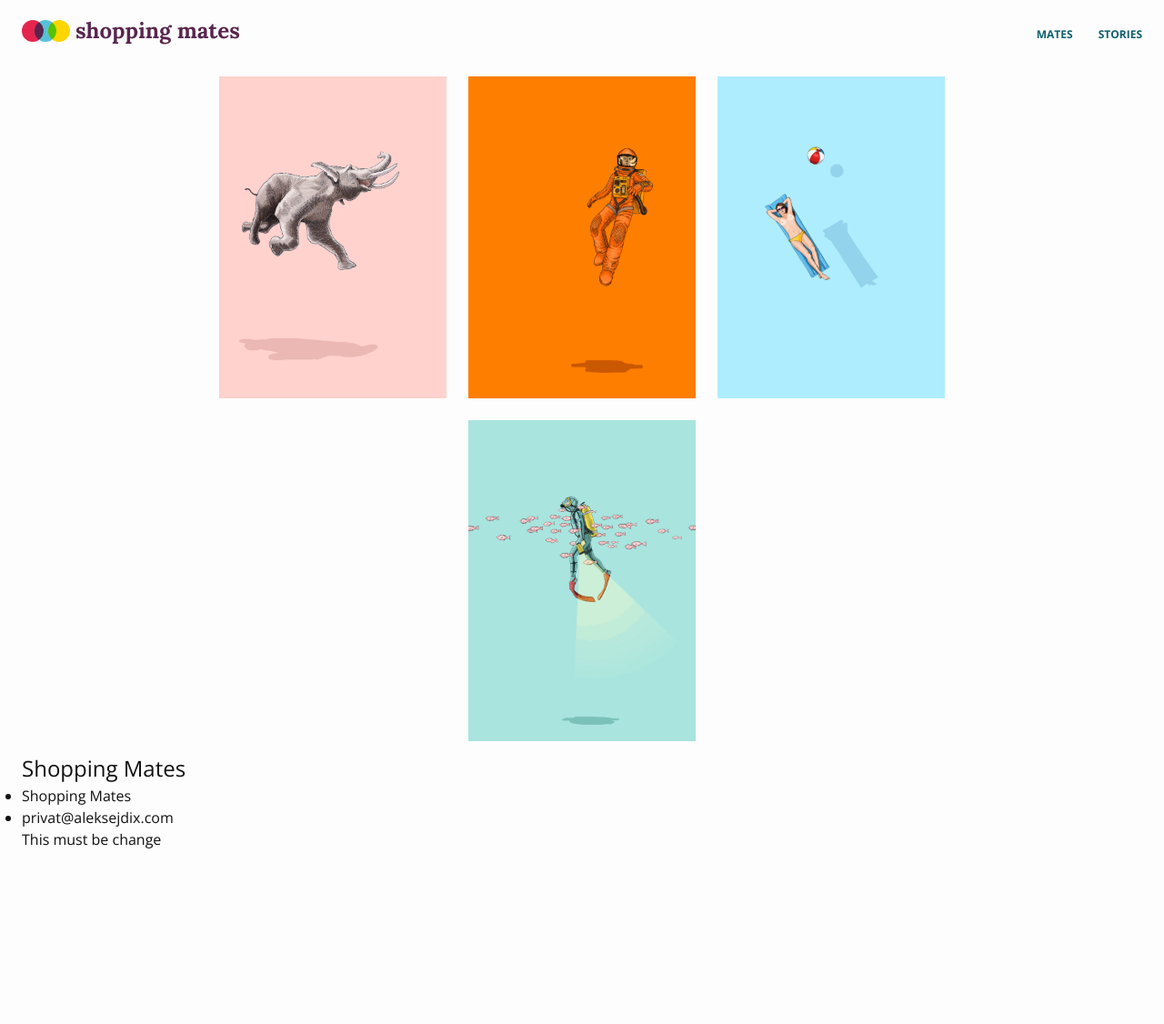
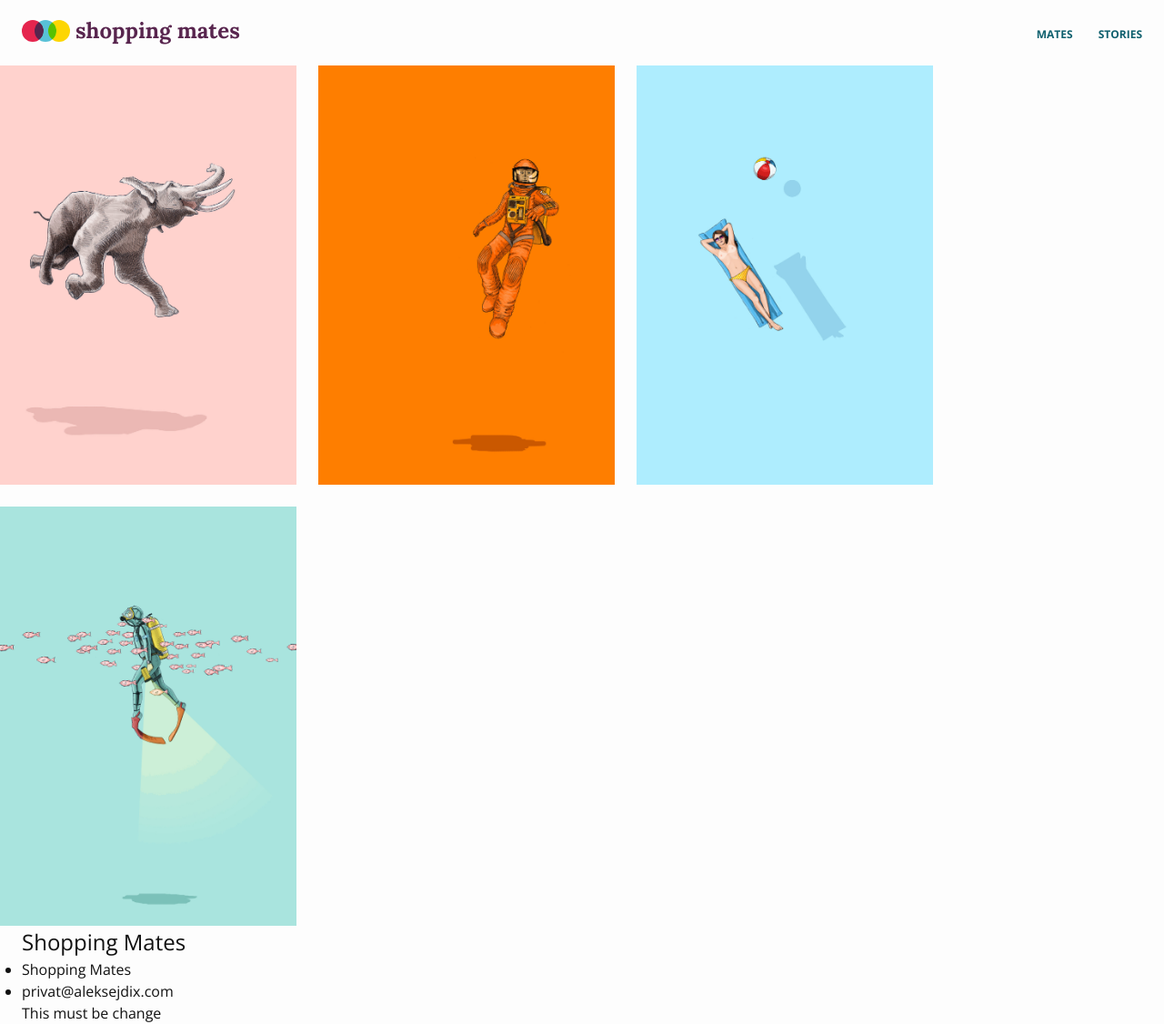
Before and after one commit to AleksejDix/shopping-mates, a Jekyll site: the page built from mates.html, in a window 1280 px wide. Shown: the whole page at 91% size. Built offline with Jekyll 4.4.1, drawn with Linux system fonts in a browser that asks for light colours; before the commit the page ends 935 px from its top, so only the background shows below that.

Commit message:
change layout

```diff
--- a/_sass/_layout.scss
+++ b/_sass/_layout.scss
@@ -159,11 +159,10 @@
 
 
 .mates{
-  max-width: 1000px;
   display: flex;
   flex-wrap: wrap;
-  justify-content: center;
-  margin: auto;
+  margin: -12px;
+  overflow: hidden;
 }
 .mate {
   margin: 12px;
```
